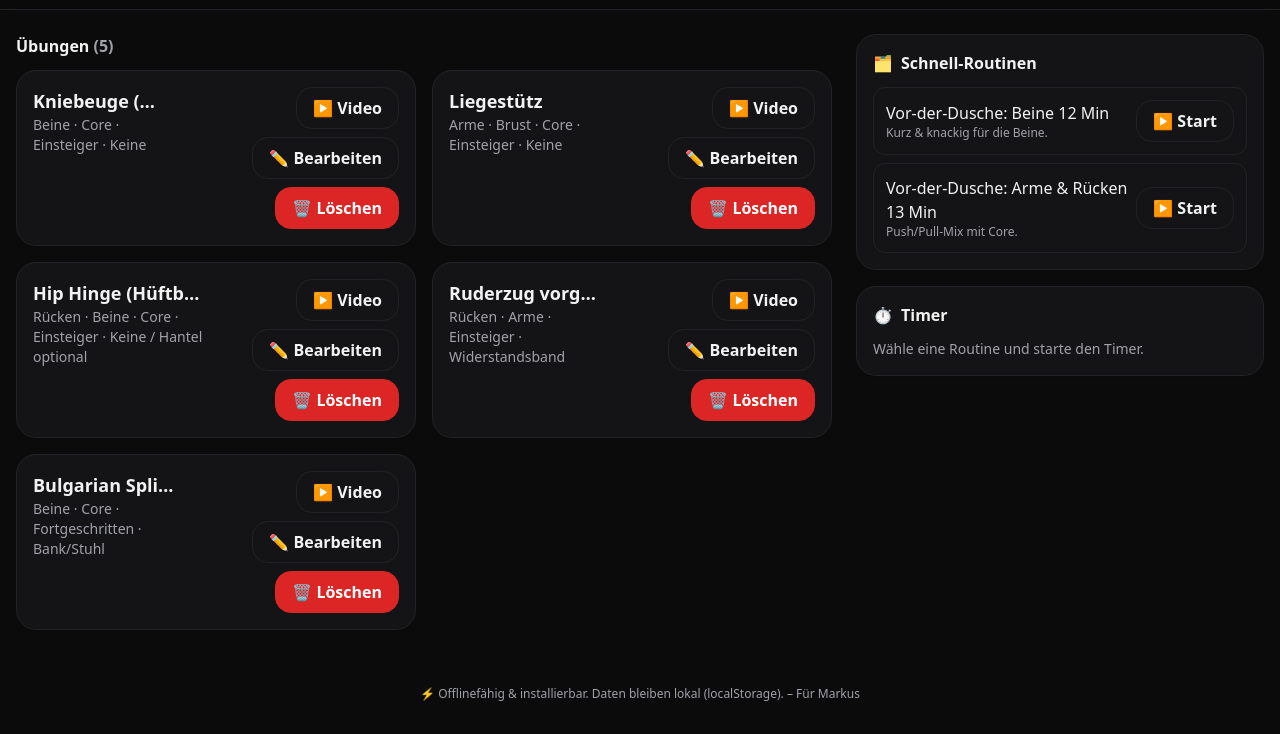
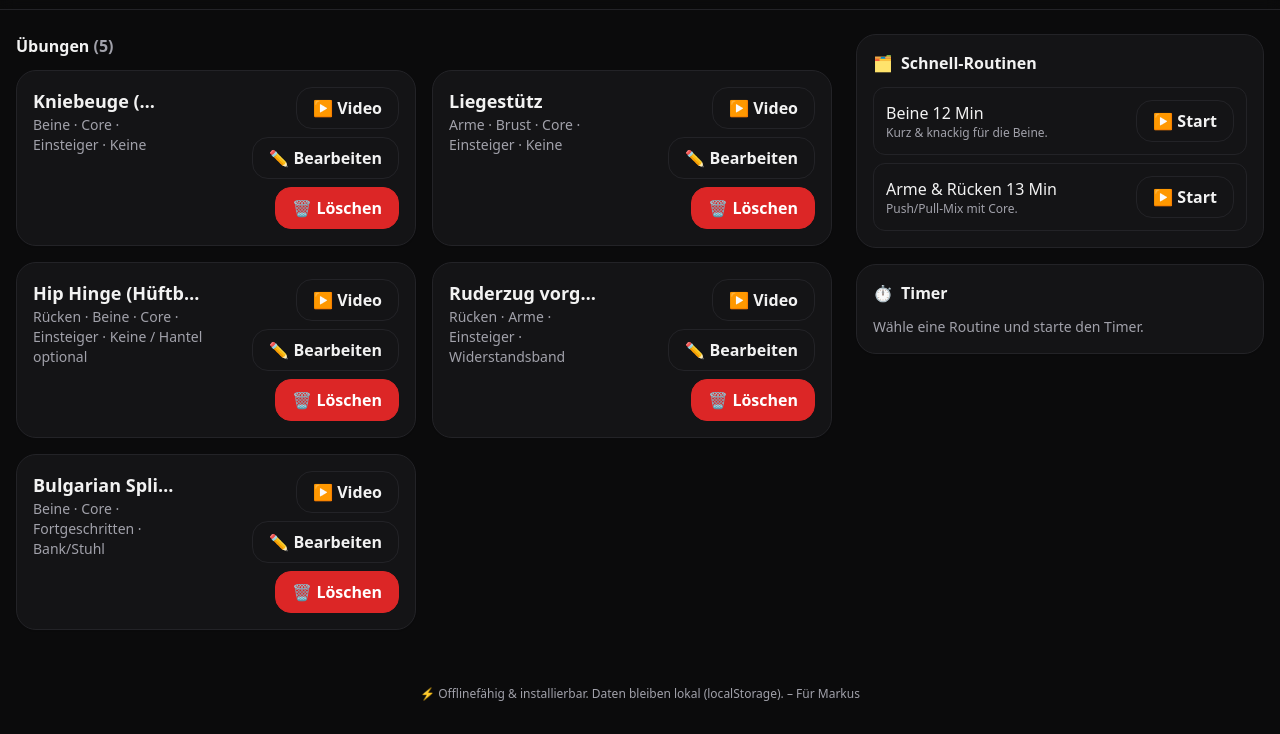
Before and after one commit to Sitz9/workout-hub, a plain HTML site: page index.html in a window 1280 px wide. Shown: the part 97-831 px from the top of the page. Drawn offline with nearby package versions, Linux system fonts and the light colour scheme.

Commit message:
Update index.html

```diff
--- a/index.html
+++ b/index.html
@@ -255,7 +255,7 @@
     ];
 
     const DEFAULT_ROUTINES = [
-      { id:'pre_shower_legs', name:'Vor-der-Dusche: Beine 12 Min', description:'Kurz & knackig für die Beine.', blocks:[
+      { id:'pre_shower_legs', name:'Beine 12 Min', description:'Kurz & knackig für die Beine.', blocks:[
         {type:'exercise', exerciseId:'squat', secs:40},{type:'rest',secs:20},
         {type:'exercise', exerciseId:'split_squat', secs:40},{type:'rest',secs:20},
         {type:'exercise', exerciseId:'hiphinge', secs:40},{type:'rest',secs:20},
@@ -263,7 +263,7 @@
         {type:'exercise', exerciseId:'split_squat', secs:40},{type:'rest',secs:60},
         {type:'exercise', exerciseId:'hiphinge', secs:40},{type:'rest',secs:60},
       ]},
-      { id:'pre_shower_arms_back', name:'Vor-der-Dusche: Arme & Rücken 13 Min', description:'Push/Pull-Mix mit Core.', blocks:[
+      { id:'pre_shower_arms_back', name:'Arme & Rücken 13 Min', description:'Push/Pull-Mix mit Core.', blocks:[
         {type:'exercise', exerciseId:'pushup', secs:40},{type:'rest',secs:20},
         {type:'exercise', exerciseId:'row', secs:40},{type:'rest',secs:20},
         {type:'exercise', exerciseId:'pushup', secs:40},{type:'rest',secs:20},
```
